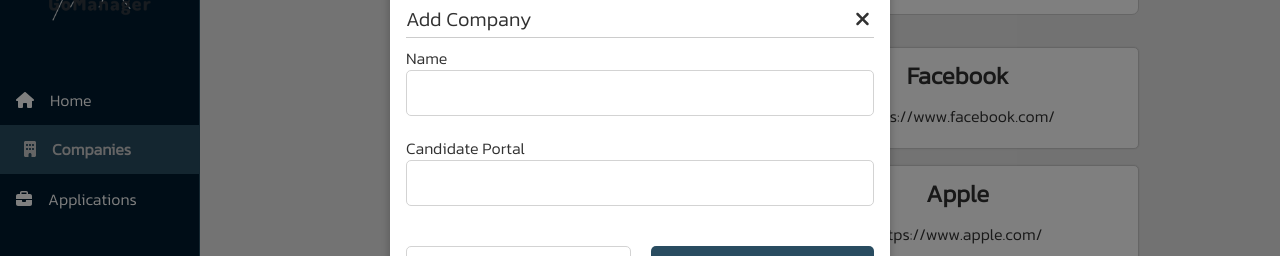
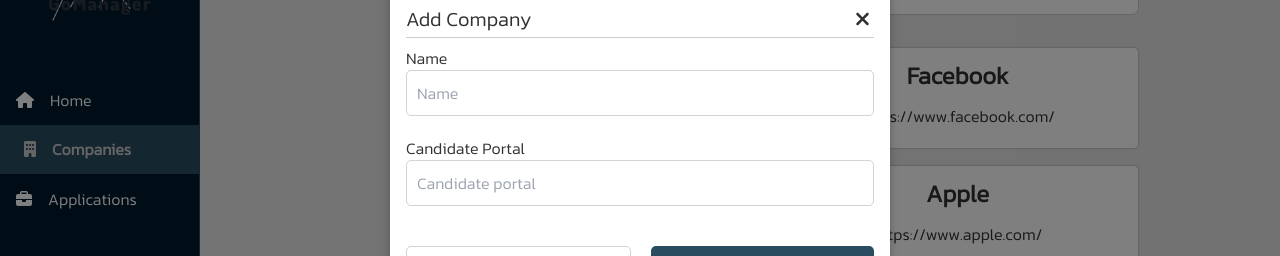
Before and after one commit to Tiburso/GoManager, a Next.js app in the folder client/: page /companies in a window 1280 px wide. Both pictures are taken after typing "Sample" into the empty fields and a click on the button "Add company". Shown: the part 140-396 px from the top of the page. Built offline with nearby package versions, Linux system fonts and the light colour scheme.

Commit message:
Add placeholder to form

```diff
--- a/client/ui/companies/CompanyForm.tsx
+++ b/client/ui/companies/CompanyForm.tsx
@@ -21,9 +21,14 @@ export default function CompanyForm({
     <div>
       <div className={style.form}>
         <label htmlFor="name">Name</label>
-        <input type="text" id="name" name="name" />
+        <input type="text" id="name" name="name" placeholder="Name" />
         <label htmlFor="candidate_portal">Candidate Portal</label>
-        <input type="text" id="candidate_portal" name="candidate_portal" />
+        <input
+          type="url"
+          id="candidate_portal"
+          name="candidate_portal"
+          placeholder="Candidate portal"
+        />
       </div>
       {/* buttons */}
       <div className={style.btns}>
```
